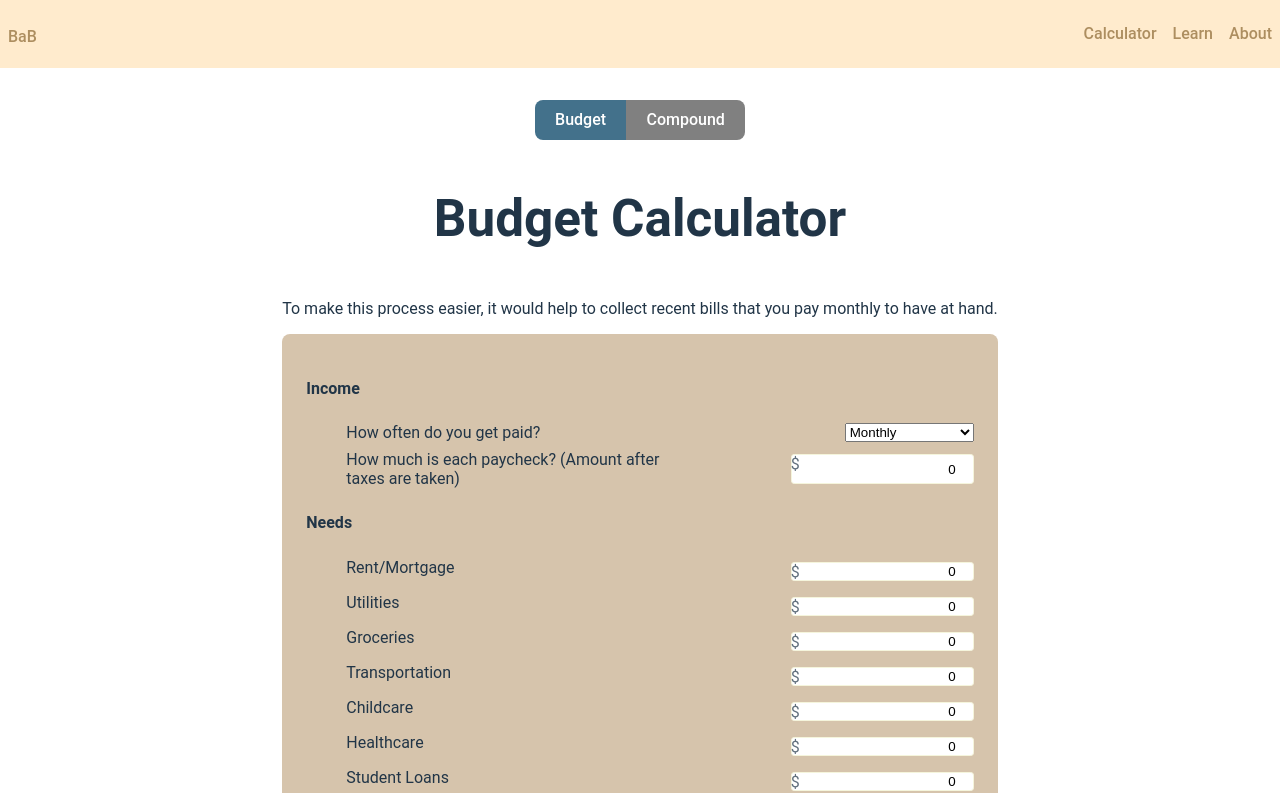
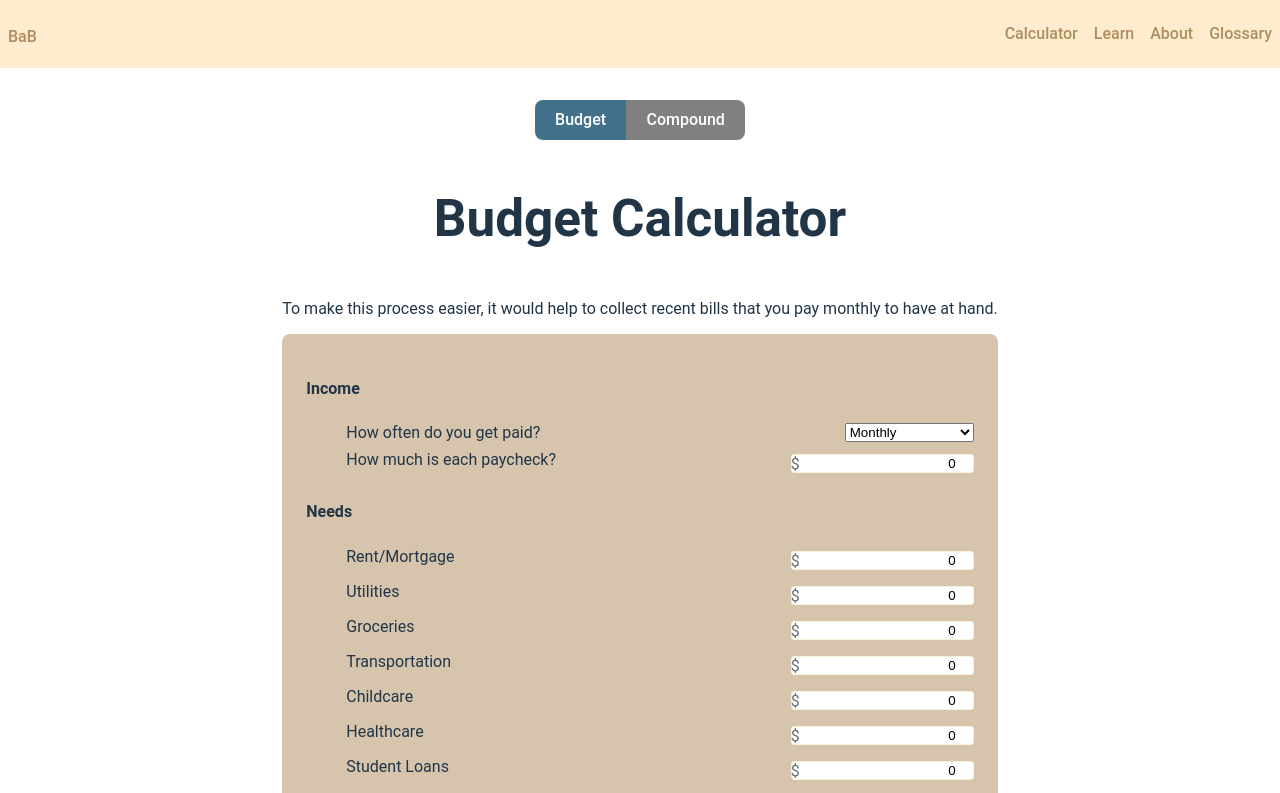
Before and after one commit to doanaminh/build-a-budget, a React (Vite) app in the folder client/: page /calculator in a window 1280 px wide. Shown: the top 793 px of the page. Built offline with nearby package versions, Linux system fonts and the light colour scheme; a web font is replaced by a local one.

Commit message:
changed navbar links

```diff
--- a/client/src/components/Navbar.tsx
+++ b/client/src/components/Navbar.tsx
@@ -9,6 +9,7 @@ export default function () {
                     <li><a href="/calculator">Calculator</a></li>
                     <li><a href="/learn">Learn</a></li>
                     <li><a href="/about">About</a></li>
+                    <li><a href="/glossary">Glossary</a></li>
                 </ul>
             </div>
         </>
--- a/client/src/pages/BudgetCalculator.tsx
+++ b/client/src/pages/BudgetCalculator.tsx
@@ -118,7 +118,7 @@ export default function() {
                                 </select>
                             </li>
                             <li>
-                                <label htmlFor="">How much is each paycheck? (Amount after taxes are taken)</label>
+                                <label htmlFor="">How much is each paycheck?</label>
                                 <div className='input'>
                                     <span>$</span>
                                     <input
--- a/client/src/pages/learn/Learn.tsx
+++ b/client/src/pages/learn/Learn.tsx
@@ -73,7 +73,7 @@ export default function () {
                         width="8rem"
                         onClick={() => navigate('/learn-budget')}
                     >
-                        Start Learning!
+                        Start
                     </Button>
                 </article>
             </section>
```
